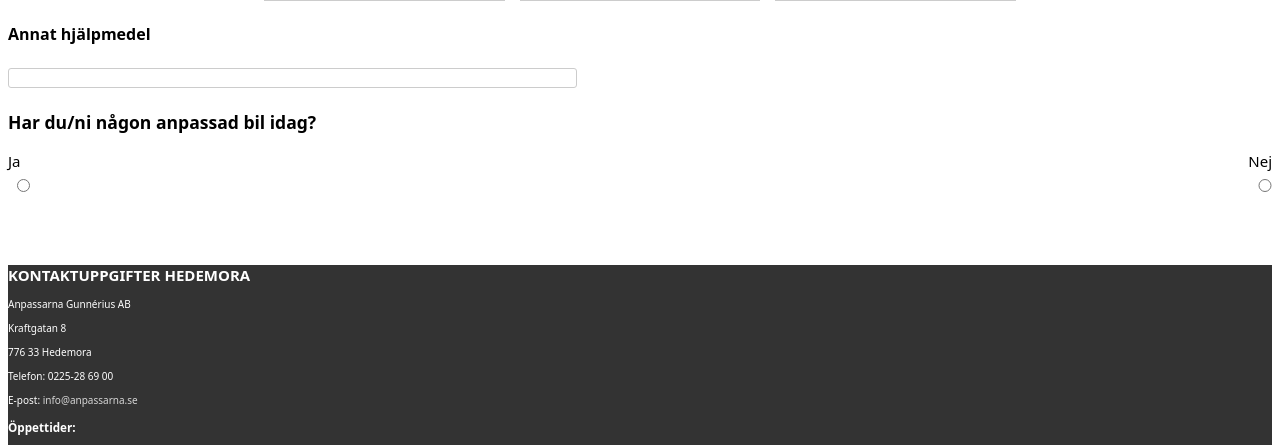
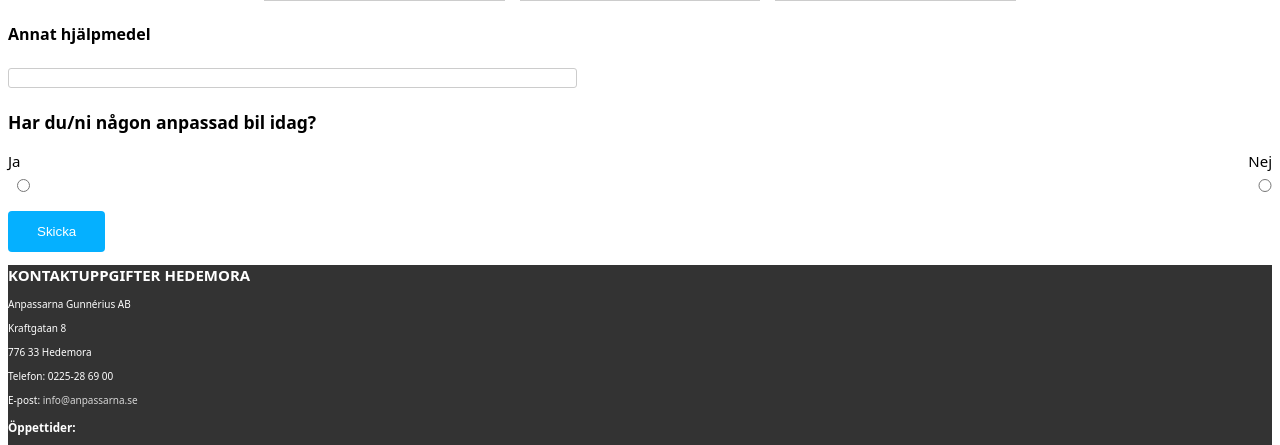
Before and after one commit to AlbinFerati/GIK2PG, a PHP site: the page made by Formulär.html in a window 1280 px wide. Shown: the part 2372-2817 px from the top of the page. Run offline with PHP 8.4, Linux system fonts and the light colour scheme.

Commit message:
Nu syns Button "skicka"

```diff
--- a/CSS/Formulär.css
+++ b/CSS/Formulär.css
@@ -15,8 +15,8 @@ html {
     --text-white: hsl(0, 0%, 100%);
     --text-grey: hsl(0, 0%, 84%);
     --text-hover: hsl(199, 100%, 40%);
-    --button: hsl(199, 100%, 51%)
-    --body_typography-font-family: Roboto;
+    --button: hsl(199, 100%, 51%);
+    /* --body_typography-font-family: Roboto;  VAD GÖR DERNNA? */
 }
 
 /* BODY */
```
